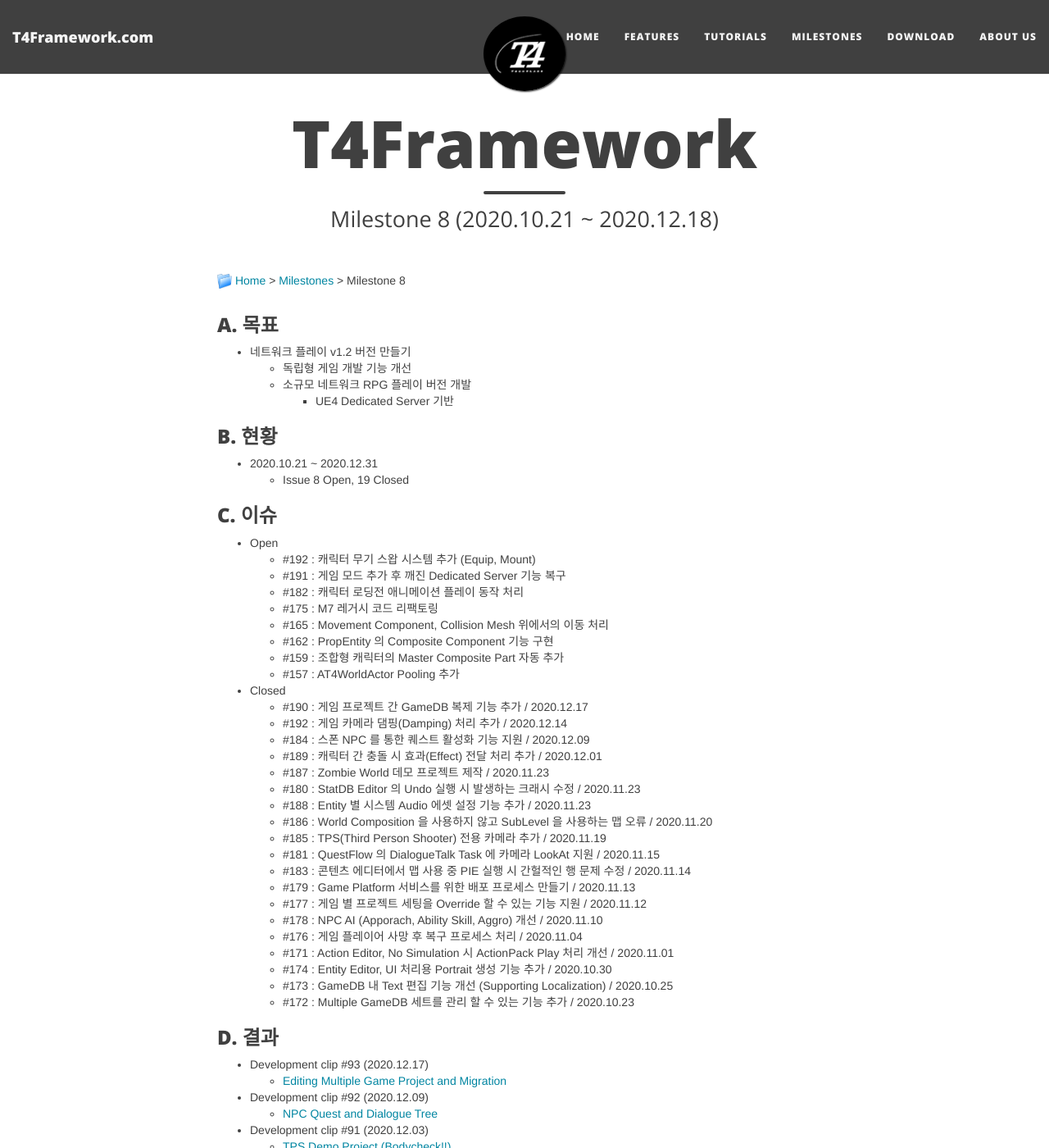
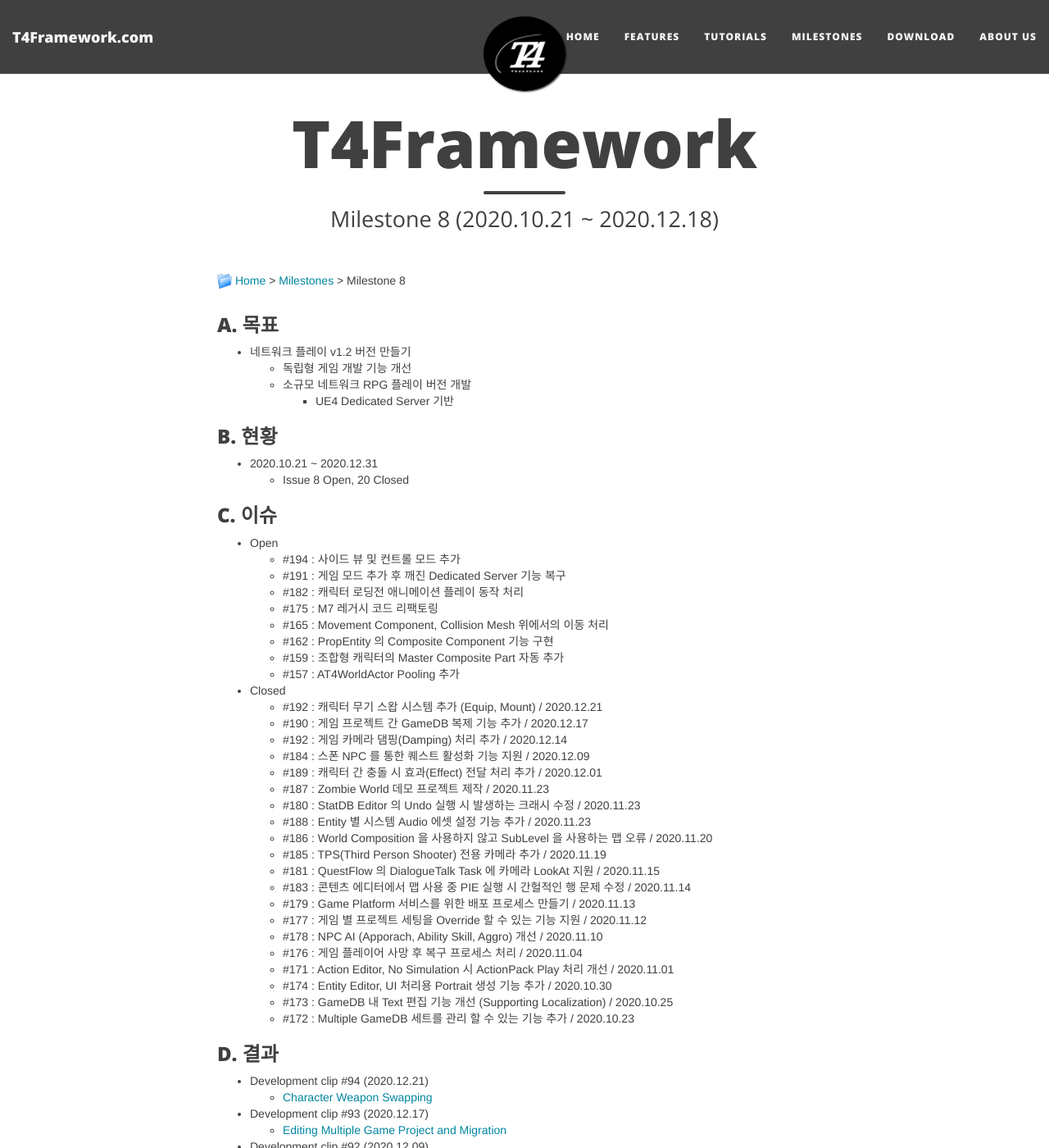
Before and after one commit to T4Framework/T4Framework_WebSite, a Jekyll site: the page built from docs/T4Framework_Milestone8_Achieved.md, in a window 1280 px wide and 1400 px high. Shown: the whole window at 82% size. Built offline with Jekyll 4.4.1, drawn with Linux system fonts in a browser that asks for light colours; nearby versions of some CDN libraries.

Commit message:
dev clip 94

```diff
--- a/docs/T4Framework_Milestone8_Achieved.md
+++ b/docs/T4Framework_Milestone8_Achieved.md
@@ -15,12 +15,12 @@
 ### B. 현황
 
 - 2020.10.21 ~ 2020.12.31
-  - Issue 8 Open, 19 Closed
+  - Issue 8 Open, 20 Closed
 
 ### C. 이슈
 
 - Open
-  - #192 : 캐릭터 무기 스왑 시스템 추가 (Equip, Mount)
+  - #194 : 사이드 뷰 및 컨트롤 모드 추가
   - #191 : 게임 모드 추가 후 깨진 Dedicated Server 기능 복구
   - #182 : 캐릭터 로딩전 애니메이션 플레이 동작 처리
   - #175 : M7 레거시 코드 리팩토링
@@ -30,6 +30,7 @@
   - #157 : AT4WorldActor Pooling 추가
 
 - Closed
+  - #192 : 캐릭터 무기 스왑 시스템 추가 (Equip, Mount) / 2020.12.21
   - #190 : 게임 프로젝트 간 GameDB 복제 기능 추가 / 2020.12.17
   - #192 : 게임 카메라 댐핑(Damping) 처리 추가 / 2020.12.14
   - #184 : 스폰 NPC 를 통한 퀘스트 활성화 기능 지원 / 2020.12.09
@@ -52,6 +53,8 @@
 
 ### D. 결과
 
+- Development clip #94 (2020.12.21)
+  - [Character Weapon Swapping](https://youtu.be/UmNrP_3fbCs){: target="_blank" }
 - Development clip #93 (2020.12.17)
   - [Editing Multiple Game Project and Migration](https://youtu.be/9Y4CckVJKWI){: target="_blank" }
 - Development clip #92 (2020.12.09)
--- a/docs/index.html
+++ b/docs/index.html
@@ -36,9 +36,9 @@
     <a href="https://www.youtube.com/channel/UCoVNwMxu9CUzc92zGYN4l6A" target="_blank"><b>More Clips...</b></a>
 </center>
 <hr />
-<div class="embed-container"><iframe src="https://www.youtube.com/embed/9Y4CckVJKWI" frameborder="0" width="1280" height="720"></iframe></div>
+<div class="embed-container"><iframe src="https://www.youtube.com/embed/UmNrP_3fbCs" frameborder="0" width="1280" height="720"></iframe></div>
 <center>
-    <b>Editing Multiple Game Project and Migration - 2020.12.17</b><br />
+    <b>ECharacter Weapon Swapping - 2020.12.21</b><br />
     <a href="https://t4framework.com/T4Framework_Features"><b>More Features...</b></a>
 </center>
 
```
Also changed, not shown: docs/T4Framework_Features.md (+1 -1 lines), docs/T4Framework_Features_ContentEditor.md (+3 -0 lines).
